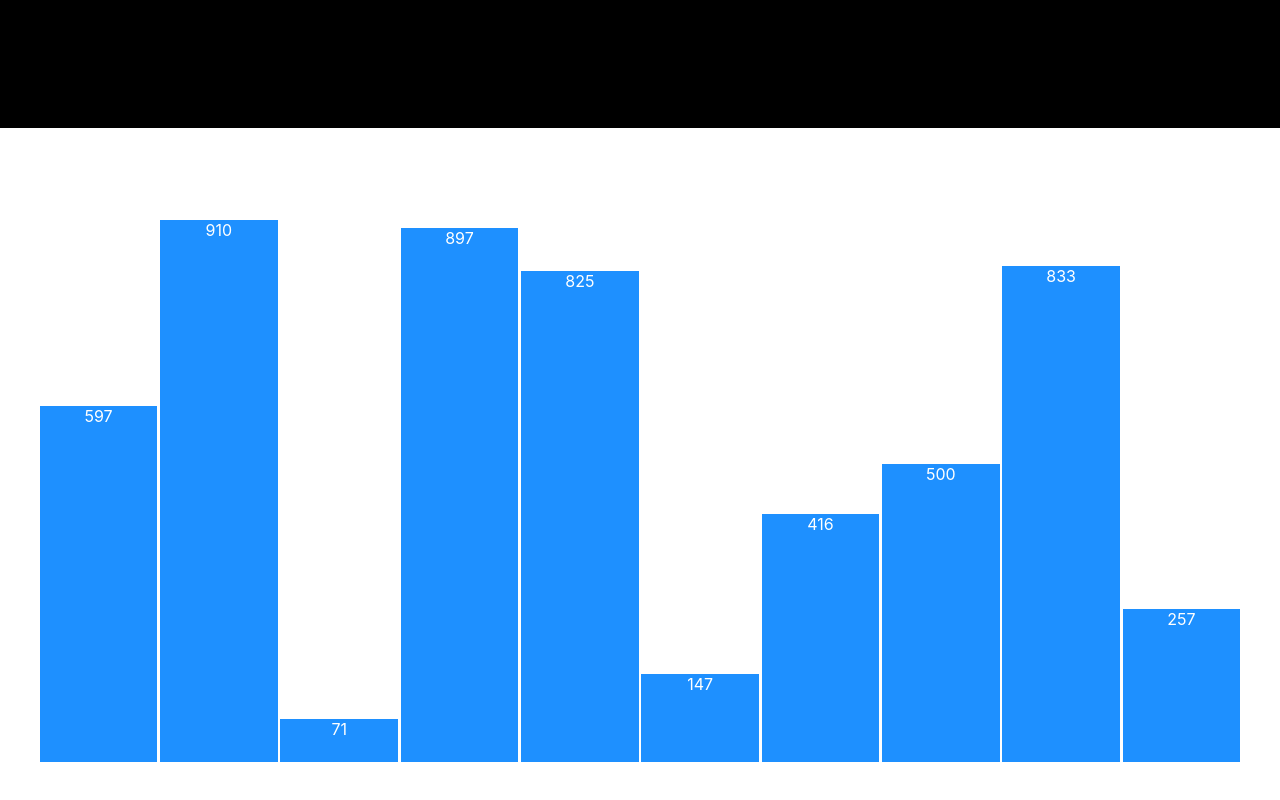
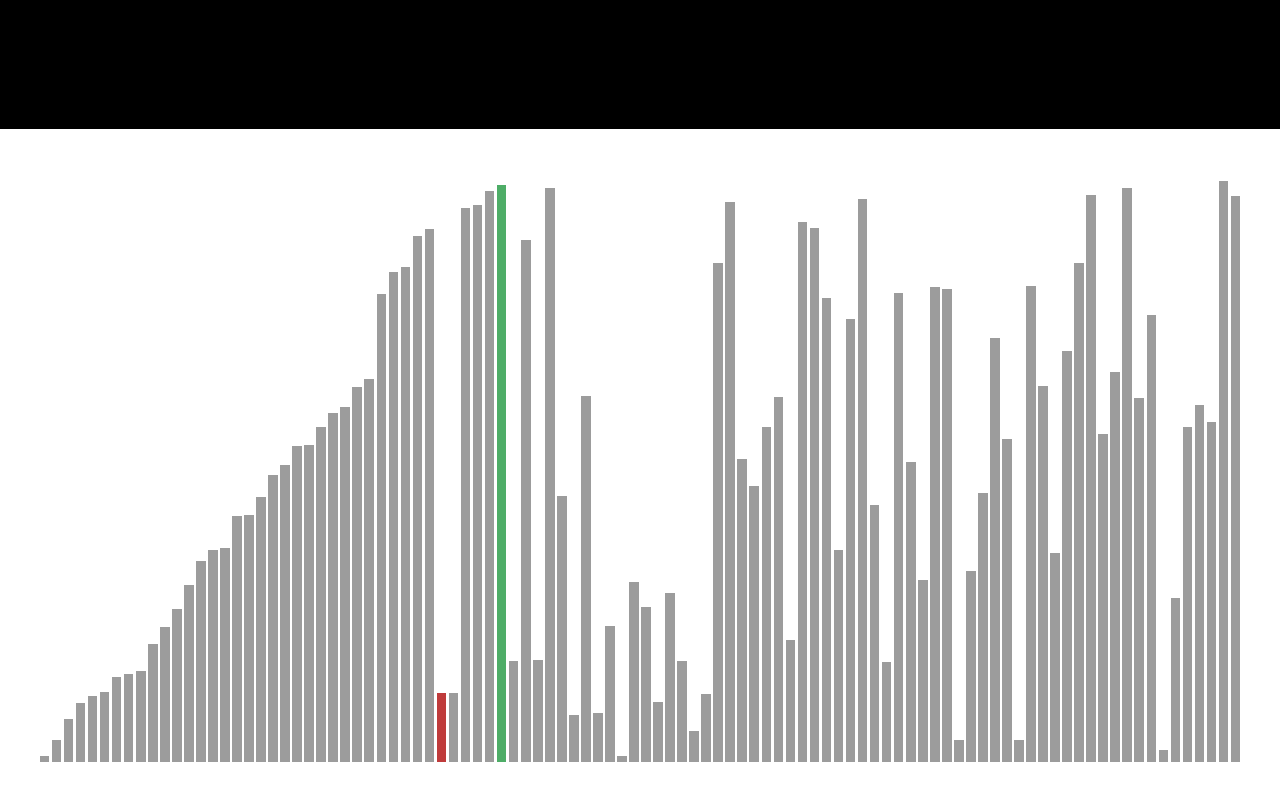
Before and after one commit to resurl/sorting-viz, a React (Create React App) app: page / in a window 1280 px wide. Built offline with nearby package versions, Linux system fonts and the light colour scheme.

Commit message:
deleted unnecessary css, restructured visualization components

```diff
--- a/src/App.tsx
+++ b/src/App.tsx
@@ -1,10 +1,12 @@
 import React from 'react';
 import Visualizer from './Components/Visualizer'
-import OptionBar from './Components/OptionBar'
+import OptionBar from './Components/Toolbar/OptionBar'
+import ResetButton from './Components/Toolbar/ResetButton';
 import './App.css';
 import './Styles/main.css'
 
 function App() {
+
   return (
     <div className="App">
       <OptionBar />
--- /dev/null
+++ b/src/Components/Bar.tsx
@@ -0,0 +1,24 @@
+import React from 'react'
+
+function initBar(value: number, anim: string): object {
+    const barHeight: number = value/10;
+    return ({
+        height: barHeight + '%',
+        backgroundColor: anim,
+        width: '100%',
+        margin: '0 0.1%'
+    });
+}
+
+interface DataProperty {
+    value: number,
+    animation: string
+}
+
+export default function Bar(props: DataProperty) {
+    const { value, animation } = props
+
+    return (
+        <div className="Bar" style={initBar(value,animation)}></div>
+    );
+}
--- a/src/Components/Data.tsx
+++ /dev/null
@@ -1,23 +0,0 @@
-import React from 'react'
-
-function setHeight(value: number): object {
-    const barHeight: number = value/10;
-    return ({
-        height: barHeight + '%'
-    });
-}
-
-interface DataProperty {
-    value: number,
-    isCursor?: boolean,
-    isCompared?: boolean,
-    isSorted?: boolean
-}
-
-export default function Data(props: DataProperty) {
-    const { value } = props
-
-    return (
-        <div className="Data" style={setHeight(value)}>{value}</div>
-    );
-}
--- a/src/Components/OptionBar.tsx
+++ b/src/Components/Toolbar/OptionBar.tsx
@@ -1,9 +1,10 @@
 import React from 'react'
+import ResetButton from './ResetButton'
 
 export default function OptionBar() {
     return (
         <div className="OptionBar">
-            dfd
+            <ResetButton />
         </div>
     );
 }
--- /dev/null
+++ b/src/Components/Toolbar/ResetButton.tsx
@@ -0,0 +1,10 @@
+import React from 'react'
+
+
+export default function ResetButton() {
+    return (
+        <div className="ResetButton">
+
+        </div>
+    )
+}
--- a/src/Components/Visualizer.tsx
+++ b/src/Components/Visualizer.tsx
@@ -1,49 +1,73 @@
 import React from 'react'
-import Data from './Data'
+import Bar from './Bar'
+import Algorithms from '../Algorithms/algorithms'
+import { Animate, State } from '../Algorithms/animation'
 
 enum Algo { Insert,Merge,Quick }
 
 interface VisualizerState {
     numObjects: number;
     algorithm: Algo;
-    array: number[];
+    chart_elms: JSX.Element[];
+    data: number[],
+    play: boolean
 }
 
 export default class Visualizer extends React.Component<{},VisualizerState> {
     constructor(props: any) {
         super(props);
         this.state = {
-            numObjects: 10,
+            numObjects: 100,
             algorithm: Algo.Insert,
-            array: []
+            chart_elms: [],
+            data: [],
+            play: true
         };
     }
 
     componentDidMount() {
         this.newArray(this.state.numObjects)
+        // for testing
+        setTimeout(this.animate.bind(this), 1000)
     }
 
     newArray(size: number) {
         const arr = [];
         for(let i = 0; i < size; i++)
             arr.push(Math.floor(Math.random()*(1000-5)+5));
-        this.setState({array:arr});
+        this.setState({data: arr})
+        this.genArrayBars(arr)
     }
 
     genArrayBars(arr: number[]) {
-        return (
-            arr.map( (val) =>
-                <Data value={val} />));
+        this.setState ({chart_elms: arr.map( (val,idx) =>
+            <Bar value={val} animation={State.Unsorted} key={idx} />)});
+    }
+
+    animate() {
+        if (this.state.play === true) {
+            let animations = Algorithms[this.state.algorithm](this.state.data)
+            let barElms = document.getElementsByClassName('Bar') as HTMLCollectionOf<HTMLElement>
+            let id = setInterval(() => {
+                if (animations.length) {
+                    let ani_state = animations.shift() as Animate
+                    let idx = ani_state.getIdx()
+                    barElms[idx].style.backgroundColor=ani_state.getAnimation()
+                    barElms[idx].style.height = (ani_state.getVal()/10) + '%'
+                } else {
+                    clearInterval(id)
+                }
+            }, 1)
+        }
     }
 
 
 
     render() {
-        const arr = this.state.array;
         return (
             <div className="Visualizer">
                 <div className="Visualizer__wrapper">
-                    {this.genArrayBars(arr)}
+                    {this.state.chart_elms}
                 </div>
             </div>
         );
--- a/src/Styles/Partials/_data.scss
+++ /dev/null
@@ -1,7 +0,0 @@
-.Data {
-    background-color: dodgerblue;
-    color:white;
-    width: 100%;
-    margin: 0 0.1%;
-    height:1%;
-}
--- a/src/Styles/main.scss
+++ b/src/Styles/main.scss
@@ -1,6 +1,5 @@
 @import './Partials/optionbar';
 @import './Partials/visualizer';
-@import './Partials/data';
 html, body, #root, .App {
     margin: 0;
     padding: 0;
```
